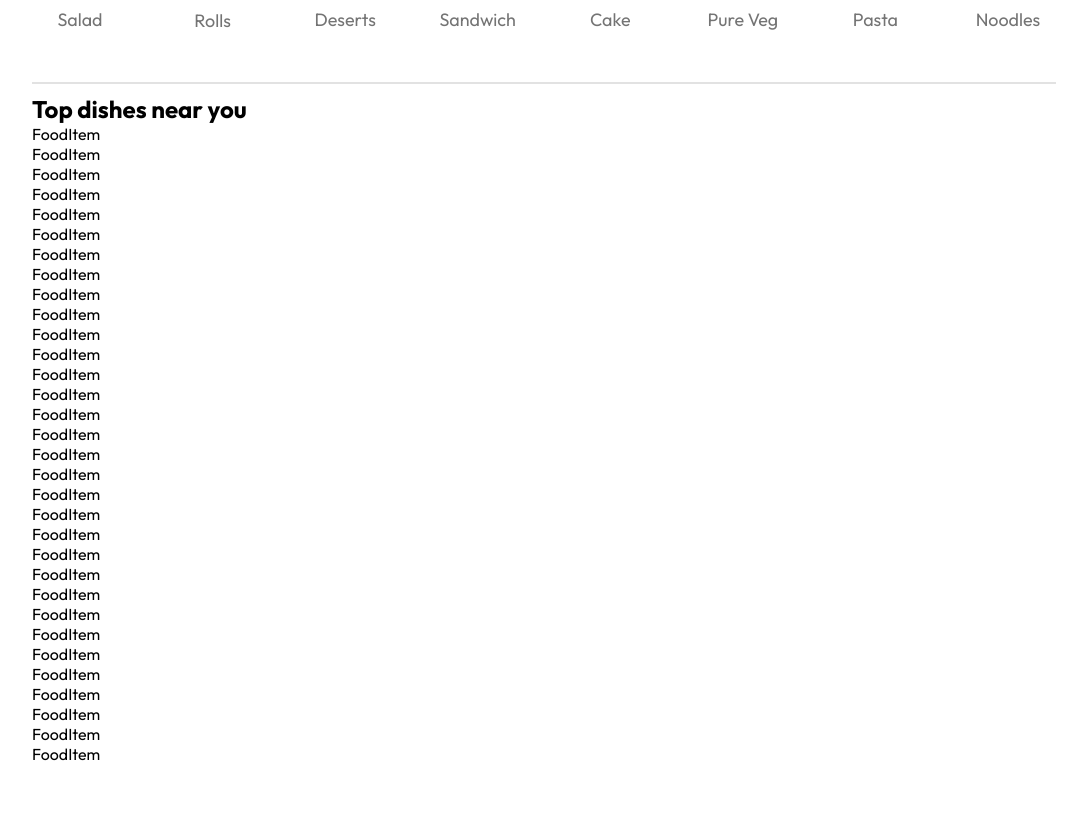
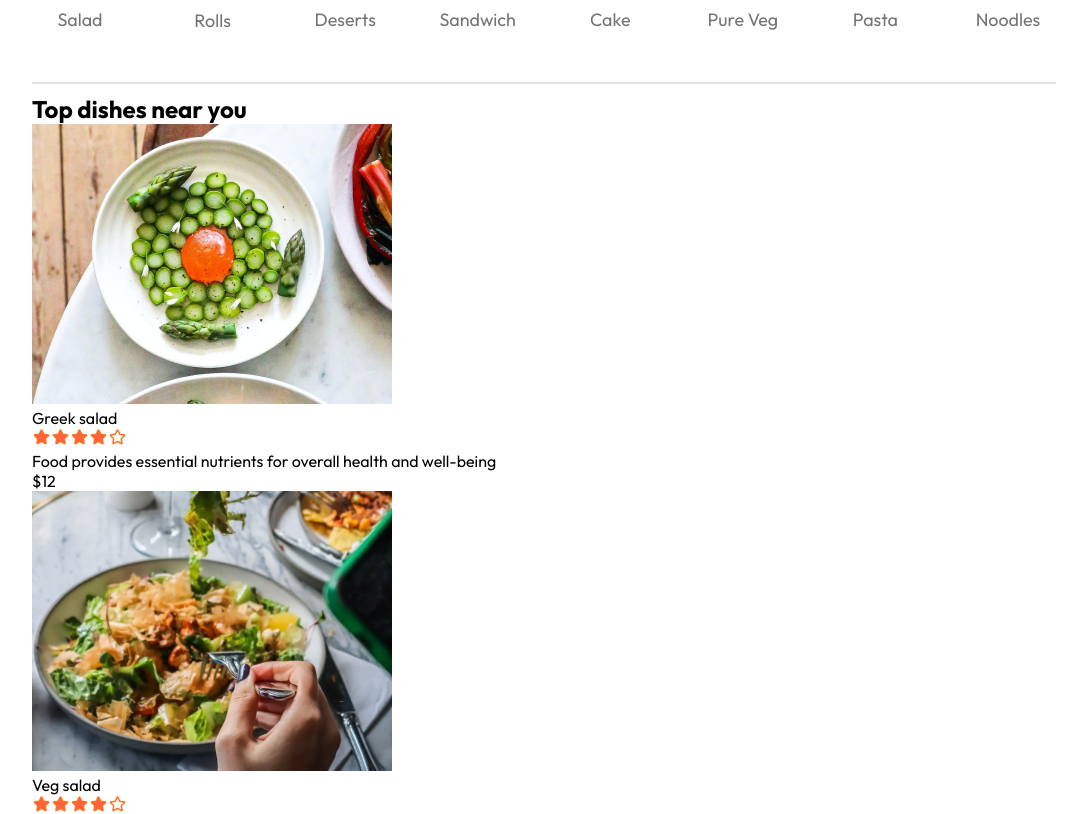
Before and after one commit to noahnoahnoahtran/Web_Dev, a React (Vite) app in the folder Website/11_food_delivery/: page / in a window 1280 px wide. Shown: the part 820-1634 px from the top of the page, without its empty margins (96-1167 px from the left). Before the commit the page ends 1584 px from the top, so only its background shows below. Built offline with nearby package versions, Linux system fonts and the light colour scheme.

Commit message:
feat(fooditem): setup html structure

```diff
--- a/Website/11_food_delivery/src/components/FoodItem/FoodItem.jsx
+++ b/Website/11_food_delivery/src/components/FoodItem/FoodItem.jsx
@@ -1,8 +1,23 @@
 import React from "react";
 import "./FoodItem.css";
+import { assets } from "../../assets/assets";
 
 const FoodItem = ({ id, name, price, description, image }) => {
-  return <div>FoodItem</div>;
+  return (
+    <div className="food-item">
+      <div className="food-item-img-container">
+        <img className="food-item-image" src={image} alt={name} />
+      </div>
+      <div className="food-item-info">
+        <div className="food-item-name-rating">
+          <p>{name}</p>
+          <img src={assets.rating_starts} alt={`rating for ${name}`} />
+        </div>
+        <p className="food-item-description">{description}</p>
+        <p className="food-item-price">${price}</p>
+      </div>
+    </div>
+  );
 };
 
 export default FoodItem;
```
